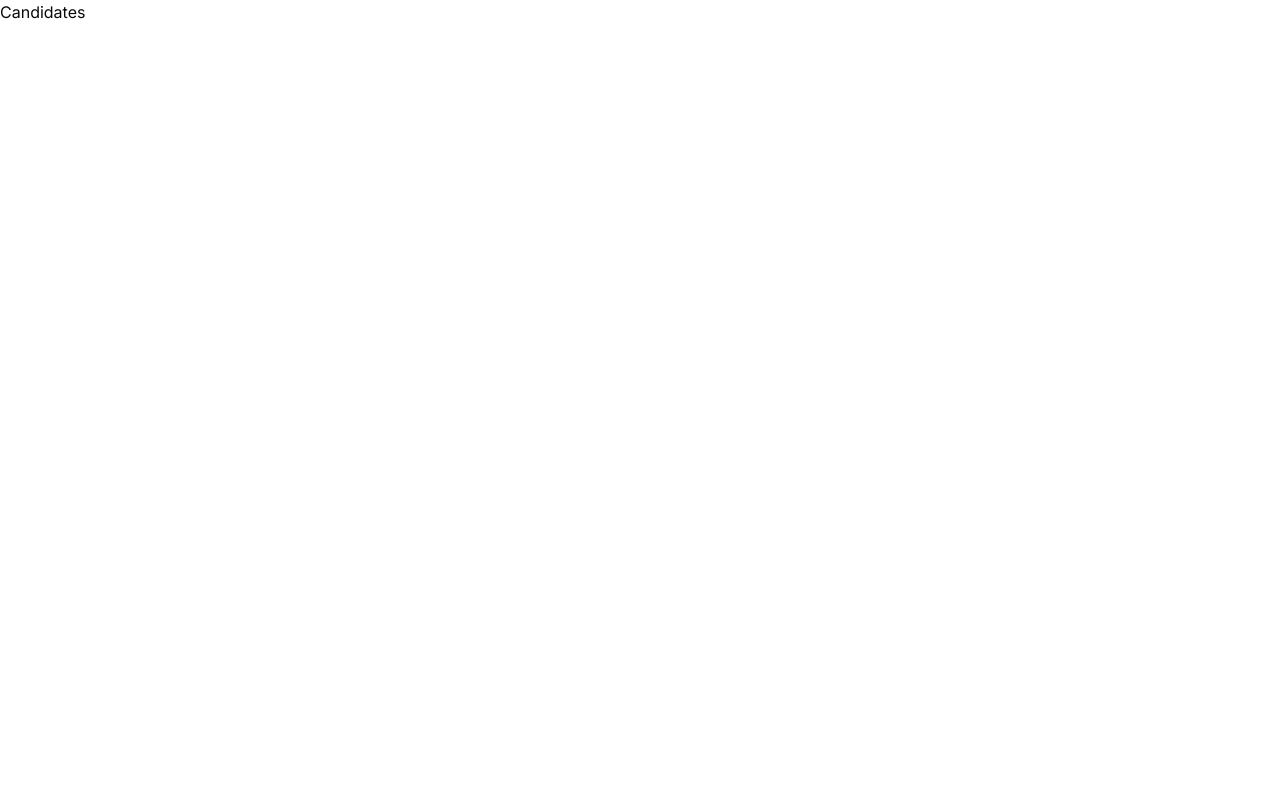
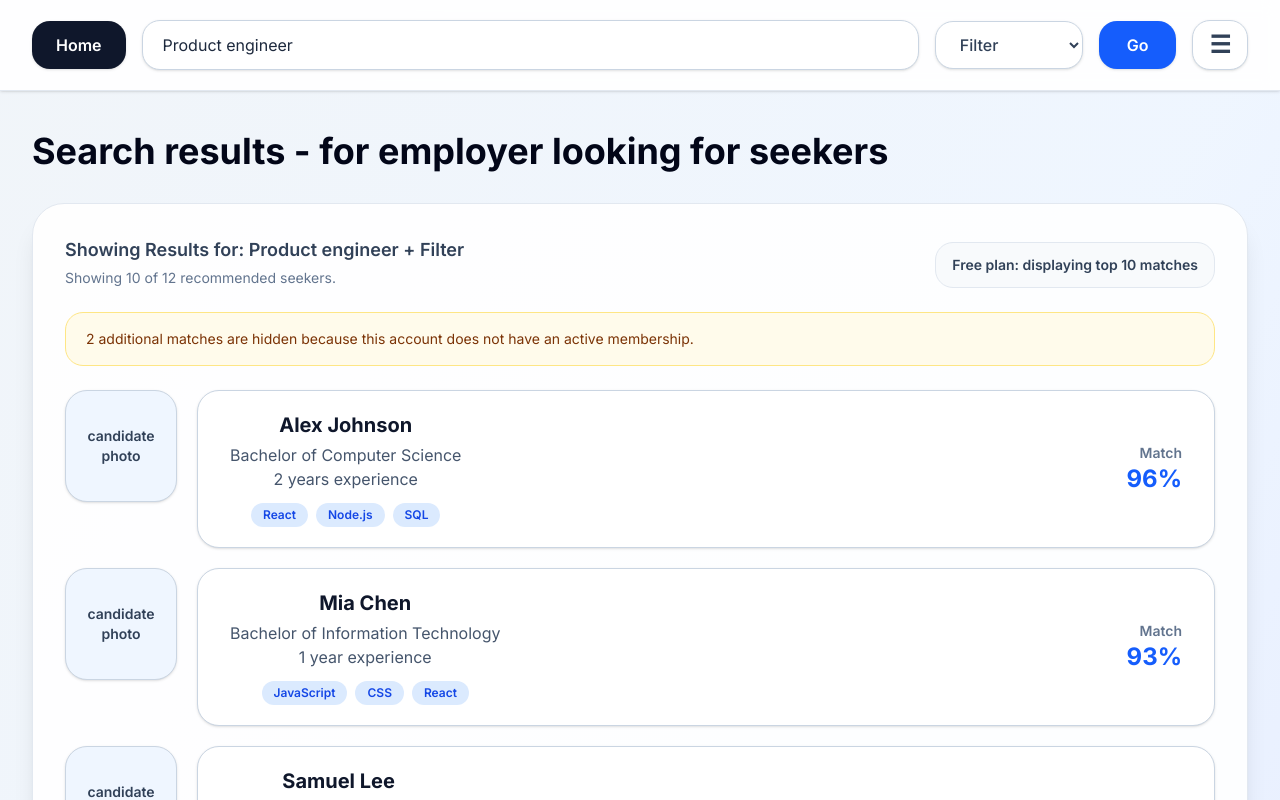
Before and after one commit to Tom4hawk7/hirepathic, a Next.js app: page /candidates in a window 1280 px wide. Shown: the top 800 px of the page. Built offline with nearby package versions, Linux system fonts and the light colour scheme.

Commit message:
Add frontend page updates

```diff
--- a/src/app/(browse)/candidates/page.tsx
+++ b/src/app/(browse)/candidates/page.tsx
@@ -1,5 +1,21 @@
-export default function Page() {
-    return (
-        <h1>Candidates</h1>
-    )
+import MainPageLayout from "@/components/ui/layout/MainPageLayout";
+import RecommendedSeekersList from "@/components/ui/cards/RecommendedSeekersList";
+
+export default function EmployerRecommendedSeekersPage() {
+  const employerHasMembership = false;
+
+  return (
+    <MainPageLayout
+      title="Search results - for employer looking for seekers"
+      searchPlaceholder="Search candidates..."
+      searchValue="Product engineer"
+    >
+      <RecommendedSeekersList
+        isMember={employerHasMembership}
+        resultLimit={10}
+        searchTerm="Product engineer"
+        filterLabel="Filter"
+      />
+    </MainPageLayout>
+  );
 }
--- /dev/null
+++ b/src/components/ui/cards/CandidateResultCard.tsx
@@ -0,0 +1,49 @@
+type CandidateResultCardProps = {
+    name: string;
+    education: string;
+    experience: string;
+    skills: string[];
+    matchScore: number;
+  };
+
+  export default function CandidateResultCard({
+    name,
+    education,
+    experience,
+    skills,
+    matchScore,
+  }: CandidateResultCardProps) {
+    return (
+      <article className="flex gap-5">
+        <div className="flex h-28 w-28 shrink-0 items-center justify-center rounded-3xl border border-slate-300 bg-blue-50 text-center text-sm font-semibold text-slate-700 shadow-sm">
+          candidate
+          <br />
+          photo
+        </div>
+
+        <div className="flex flex-1 items-center justify-between rounded-3xl border border-slate-300 bg-white px-8 py-5 shadow-sm transition hover:border-blue-300 hover:shadow-md">
+          <div className="text-center">
+            <h2 className="text-xl font-bold text-slate-900">{name}</h2>
+            <p className="mt-1 text-slate-600">{education}</p>
+            <p className="text-slate-600">{experience}</p>
+
+            <div className="mt-3 flex flex-wrap justify-center gap-2">
+              {skills.map((skill) => (
+                <span
+                  key={skill}
+                  className="rounded-full bg-blue-100 px-3 py-1 text-xs font-semibold text-blue-700"
+                >
+                  {skill}
+                </span>
+              ))}
+            </div>
+          </div>
+
+          <div className="text-right">
+            <p className="text-sm font-semibold text-slate-500">Match</p>
+            <p className="text-2xl font-bold text-blue-600">{matchScore}%</p>
+          </div>
+        </div>
+      </article>
+    );
+  }
--- /dev/null
+++ b/src/components/ui/cards/RecommendedSeekersList.tsx
@@ -0,0 +1,174 @@
+// this page uses mock data for the list as i didnt know how you guys were going to do it
+import CandidateResultCard from "./CandidateResultCard";
+
+type Candidate = {
+  id: number;
+  name: string;
+  education: string;
+  experience: string;
+  skills: string[];
+  matchScore: number;
+};
+
+type RecommendedSeekersListProps = {
+  candidates?: Candidate[];
+  isMember?: boolean;
+  resultLimit?: number;
+  searchTerm?: string;
+  filterLabel?: string;
+};
+
+const mockRecommendedSeekers: Candidate[] = [
+  {
+    id: 1,
+    name: "Alex Johnson",
+    education: "Bachelor of Computer Science",
+    experience: "2 years experience",
+    skills: ["React", "Node.js", "SQL"],
+    matchScore: 96,
+  },
+  {
+    id: 2,
+    name: "Mia Chen",
+    education: "Bachelor of Information Technology",
+    experience: "1 year experience",
+    skills: ["JavaScript", "CSS", "React"],
+    matchScore: 93,
+  },
+  {
+    id: 3,
+    name: "Samuel Lee",
+    education: "Diploma of IT",
+    experience: "3 years experience",
+    skills: ["Python", "Databases", "APIs"],
+    matchScore: 91,
+  },
+  {
+    id: 4,
+    name: "Priya Patel",
+    education: "Bachelor of Software Engineering",
+    experience: "2 years experience",
+    skills: ["TypeScript", "Next.js", "UI"],
+    matchScore: 89,
+  },
+  {
+    id: 5,
+    name: "Daniel Kim",
+    education: "Bachelor of Computer Science",
+    experience: "1 year experience",
+    skills: ["Java", "Spring", "SQL"],
+    matchScore: 87,
+  },
+  {
+    id: 6,
+    name: "Sarah Wilson",
+    education: "Master of IT",
+    experience: "4 years experience",
+    skills: ["Cloud", "DevOps", "Python"],
+    matchScore: 85,
+  },
+  {
+    id: 7,
+    name: "Jordan Smith",
+    education: "Bachelor of Cybersecurity",
+    experience: "2 years experience",
+    skills: ["Security", "Linux", "Networking"],
+    matchScore: 83,
+  },
+  {
+    id: 8,
+    name: "Emily Nguyen",
+    education: "Bachelor of Data Science",
+    experience: "1 year experience",
+    skills: ["Python", "ML", "SQL"],
+    matchScore: 81,
+  },
+  {
+    id: 9,
+    name: "Chris Brown",
+    education: "Diploma of Software Development",
+    experience: "2 years experience",
+    skills: ["HTML", "CSS", "JavaScript"],
+    matchScore: 79,
+  },
+  {
+    id: 10,
+    name: "Aisha Ahmed",
+    education: "Bachelor of Information Systems",
+    experience: "3 years experience",
+    skills: ["Business Analysis", "SQL", "Agile"],
+    matchScore: 77,
+  },
+  {
+    id: 11,
+    name: "Liam Garcia",
+    education: "Bachelor of IT",
+    experience: "2 years experience",
+    skills: ["React", "Testing", "Git"],
+    matchScore: 74,
+  },
+  {
+    id: 12,
+    name: "Olivia Martin",
+    education: "Bachelor of Computer Science",
+    experience: "5 years experience",
+    skills: ["Leadership", "Cloud", "APIs"],
+    matchScore: 72,
+  },
+];
+
+export default function RecommendedSeekersList({
+  candidates = mockRecommendedSeekers,
+  isMember = false,
+  resultLimit = 10,
+  searchTerm = "Product engineer",
+  filterLabel = "Filter",
+}: RecommendedSeekersListProps) {
+  const visibleCandidates = isMember
+    ? candidates
+    : candidates.slice(0, resultLimit);
+
+  const hiddenCount = Math.max(candidates.length - visibleCandidates.length, 0);
+
+  return (
+    <section>
+      <div className="mb-6 flex flex-col gap-3 md:flex-row md:items-end md:justify-between">
+        <div>
+          <p className="text-lg font-semibold text-slate-700">
+            Showing Results for: {searchTerm} + {filterLabel}
+          </p>
+
+          <p className="mt-1 text-sm text-slate-500">
+            Showing {visibleCandidates.length} of {candidates.length} recommended seekers.
+          </p>
+        </div>
+
+        <div className="rounded-2xl border border-slate-200 bg-slate-50 px-4 py-3 text-sm font-semibold text-slate-700">
+          {isMember
+            ? "Membership active: displaying all matches"
+            : `Free plan: displaying top ${resultLimit} matches`}
+        </div>
+      </div>
+
+      {!isMember && hiddenCount > 0 && (
+        <div className="mb-6 rounded-2xl border border-amber-200 bg-amber-50 px-5 py-4 text-sm text-amber-900">
+          {hiddenCount} additional matches are hidden because this account does
+          not have an active membership.
+        </div>
+      )}
+
+      <div className="space-y-5">
+        {visibleCandidates.map((candidate) => (
+          <CandidateResultCard
+            key={candidate.id}
+            name={candidate.name}
+            education={candidate.education}
+            experience={candidate.experience}
+            skills={candidate.skills}
+            matchScore={candidate.matchScore}
+          />
+        ))}
+      </div>
+    </section>
+  );
+}
--- a/src/components/ui/layout/MainPageLayout.tsx
+++ b/src/components/ui/layout/MainPageLayout.tsx
@@ -1,3 +1,8 @@
+"use client";
+
+import { useState } from "react";
+import SideMenu from "./SideMenu";
+
 type MainPageLayoutProps = {
   title: string;
   searchPlaceholder?: string;
@@ -11,6 +16,8 @@ type MainPageLayoutProps = {
   searchValue = "",
   children,
 }: MainPageLayoutProps) {
+  const [isSideMenuOpen, setIsSideMenuOpen] = useState(false);
+
   return (
     <main className="min-h-screen bg-gradient-to-br from-slate-100 via-blue-50 to-indigo-100">
       <header className="border-b border-slate-200 bg-white/90 px-8 py-5 shadow-sm backdrop-blur">
@@ -42,7 +49,11 @@ type MainPageLayoutProps = {
             Go
           </button>
 
-            <button className="rounded-2xl border border-slate-300 bg-white px-4 py-3 text-2xl font-bold leading-none text-slate-700 shadow-sm hover:bg-slate-50">
+          <button
+            onClick={() => setIsSideMenuOpen(true)}
+            className="rounded-2xl border border-slate-300 bg-white px-4 py-3 text-2xl font-bold leading-none text-slate-700 shadow-sm hover:bg-slate-50"
+            aria-label="Open side menu"
+          >
             ☰
           </button>
         </div>
@@ -57,6 +68,10 @@ type MainPageLayoutProps = {
           </div>
         </div>
       </section>
+
+      {isSideMenuOpen && (
+        <SideMenu onClose={() => setIsSideMenuOpen(false)} />
+      )}
     </main>
   );
 }
--- /dev/null
+++ b/src/components/ui/layout/SideMenu.tsx
@@ -0,0 +1,78 @@
+type SideMenuProps = {
+    onClose: () => void;
+    accountHref?: string;
+    settingsHref?: string;
+    reportIssueHref?: string;
+    contactHref?: string;
+  };
+
+  export default function SideMenu({
+    onClose,
+    accountHref = "/account",
+    settingsHref = "/settings",
+    reportIssueHref = "/report-issue",
+    contactHref = "/contact",
+  }: SideMenuProps) {
+    return (
+      <>
+        {/* Dark click-away background */}
+        <button
+          onClick={onClose}
+          className="fixed inset-0 z-30 bg-slate-950/30"
+          aria-label="Close side menu"
+        />
+
+        {/* Right side menu */}
+        <aside className="fixed right-0 top-0 z-40 min-h-screen w-80 border-l border-slate-200 bg-white/95 px-5 py-6 shadow-2xl backdrop-blur">
+          <div className="mb-8 flex items-center justify-between">
+            <div className="h-12 w-12 rounded-full border border-slate-300 bg-slate-100" />
+
+            <button
+              onClick={onClose}
+              className="rounded-xl border border-slate-300 bg-white px-4 py-2 font-bold text-slate-700 hover:bg-slate-50"
+            >
+              ✕
+            </button>
+          </div>
+
+          <nav className="space-y-4">
+            <a
+              href={accountHref}
+              className="block rounded-2xl border border-slate-300 bg-white px-5 py-4 text-center font-semibold text-slate-800 shadow-sm transition hover:bg-slate-50"
+            >
+              My Account
+            </a>
+
+            <a
+              href={settingsHref}
+              className="block rounded-2xl border border-slate-300 bg-white px-5 py-4 text-center font-semibold text-slate-800 shadow-sm transition hover:bg-slate-50"
+            >
+              Settings
+            </a>
+
+            <a
+              href={reportIssueHref}
+              className="block rounded-2xl border border-slate-300 bg-white px-5 py-4 text-center font-semibold text-slate-800 shadow-sm transition hover:bg-slate-50"
+            >
+              Report Issue
+            </a>
+
+            <a
+              href={contactHref}
+              className="block rounded-2xl border border-slate-300 bg-white px-5 py-4 text-center font-semibold text-slate-800 shadow-sm transition hover:bg-slate-50"
+            >
+              Contact Us
+            </a>
+          </nav>
+
+          <button
+            onClick={onClose}
+            className="absolute bottom-8 left-6 text-3xl font-bold text-slate-500"
+            aria-label="Close menu"
+          >
+            →
+          </button>
+        </aside>
+      </>
+    );
+  }
```
Lines whose indentation alone changed are shown as unchanged.
